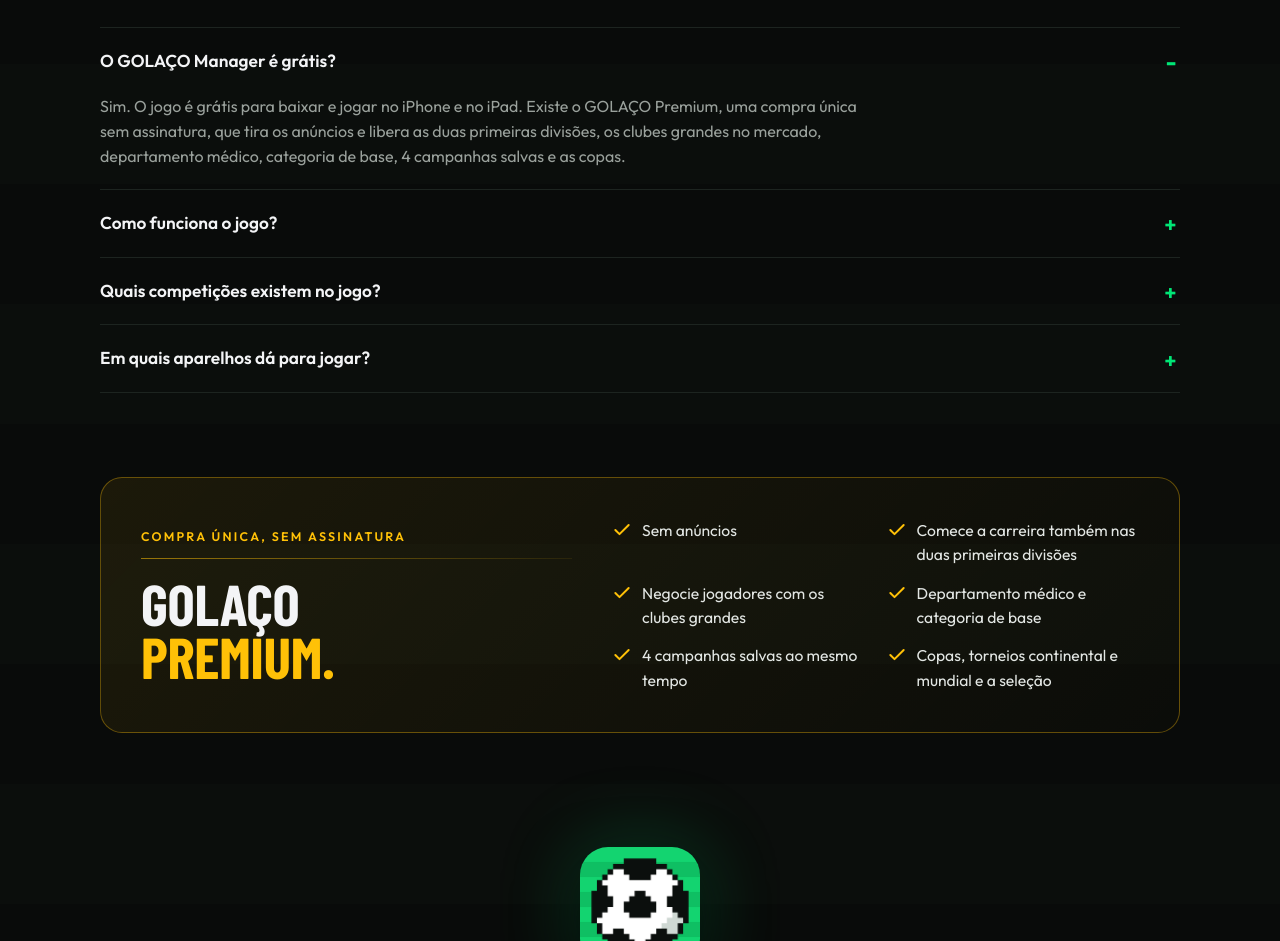
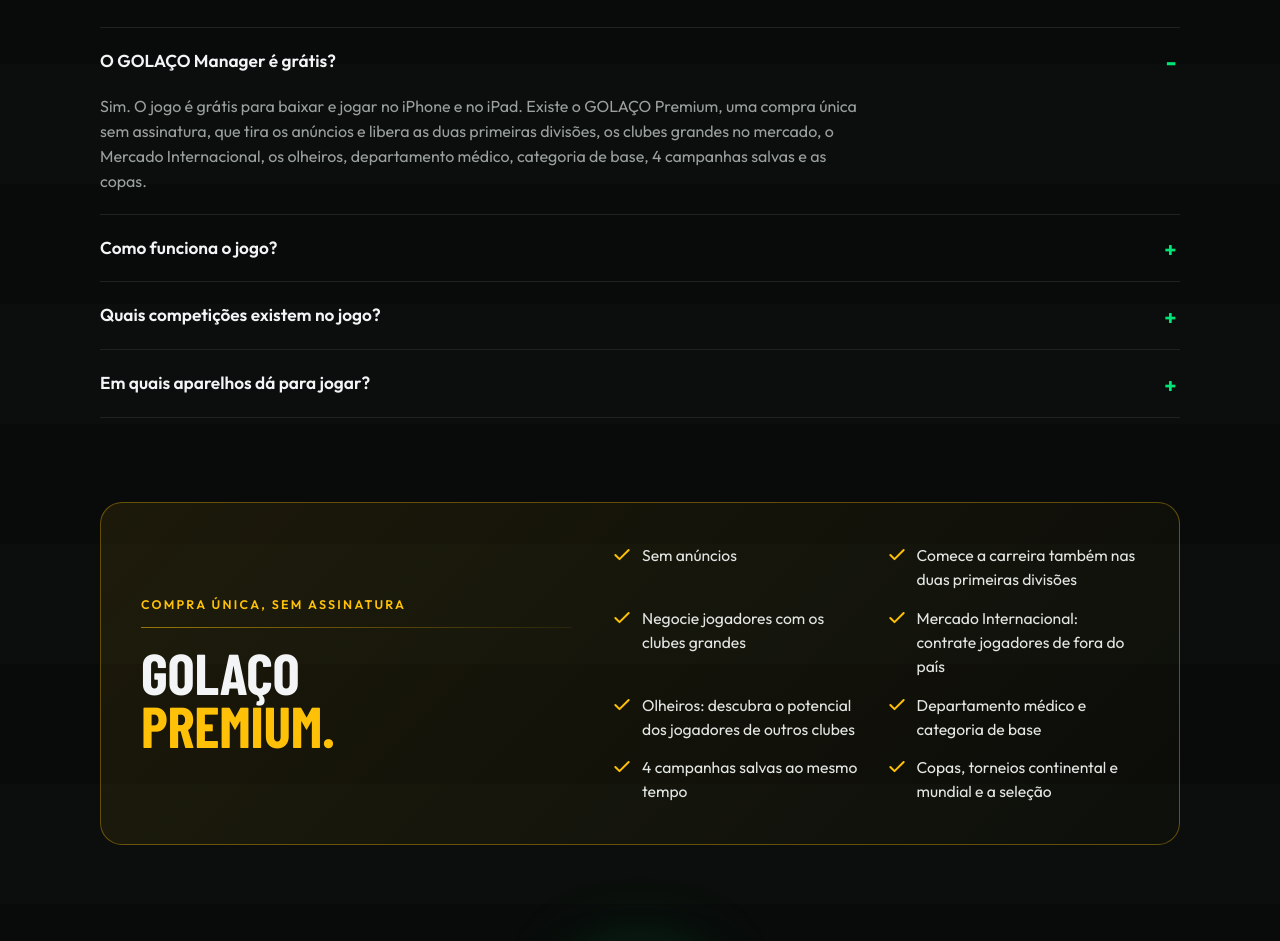
Before and after one commit to diogosanderc/golacomanager, a plain HTML site: page index.html in a window 1280 px wide. Shown: the part 6176-7117 px from the top of the page. Drawn offline with nearby package versions, Linux system fonts and the light colour scheme; a web font is replaced by a local one.

Commit message:
Premium no site lista todas as vantagens (Mercado Internacional e olheiros)
Co-Authored-By: Claude Opus 5.5 <noreply@anthropic.com>
Claude-Session: https://claude.ai/code/session_01U1FBk5zST6cQaqJPta6eqG

```diff
--- a/index.html
+++ b/index.html
@@ -61,7 +61,7 @@
     {
       "@type": "FAQPage",
       "mainEntity": [
-        { "@type": "Question", "name": "O GOLAÇO Manager é grátis?", "acceptedAnswer": { "@type": "Answer", "text": "Sim. O jogo é grátis para baixar e jogar no iPhone e no iPad. Existe o GOLAÇO Premium, uma compra única sem assinatura, que tira os anúncios e libera as duas primeiras divisões, os clubes grandes no mercado, departamento médico, categoria de base, 4 campanhas salvas e as copas." } },
+        { "@type": "Question", "name": "O GOLAÇO Manager é grátis?", "acceptedAnswer": { "@type": "Answer", "text": "Sim. O jogo é grátis para baixar e jogar no iPhone e no iPad. Existe o GOLAÇO Premium, uma compra única sem assinatura, que tira os anúncios e libera as duas primeiras divisões, os clubes grandes no mercado, o Mercado Internacional, os olheiros, departamento médico, categoria de base, 4 campanhas salvas e as copas." } },
         { "@type": "Question", "name": "Como funciona o jogo?", "acceptedAnswer": { "@type": "Answer", "text": "Você é o técnico e dirigente de um clube brasileiro: escolhe o esquema tático, escala o time, contrata e vende jogadores, renova contratos e acompanha cada partida ao vivo, lance a lance, com a narração e os placares da rodada ao mesmo tempo." } },
         { "@type": "Question", "name": "Quais competições existem no jogo?", "acceptedAnswer": { "@type": "Answer", "text": "Três divisões nacionais com acesso e rebaixamento, a copa nacional em mata-mata, o torneio continental e o Mundial. A carreira começa num clube pequeno da 3ª divisão." } },
         { "@type": "Question", "name": "Em quais aparelhos dá para jogar?", "acceptedAnswer": { "@type": "Answer", "text": "No iPhone e no iPad, pela App Store." } }
@@ -380,7 +380,7 @@ src="https://www.facebook.com/tr?id=1486876483281927&ev=PageView&noscript=1"
       <div class="kick">Perguntas frequentes</div><div class="rule"></div>
       <h2>Tudo sobre <em>o jogo.</em></h2>
       <div class="qa">
-        <details open><summary>O GOLAÇO Manager é grátis?</summary><p>Sim. O jogo é grátis para baixar e jogar no iPhone e no iPad. Existe o GOLAÇO Premium, uma compra única sem assinatura, que tira os anúncios e libera as duas primeiras divisões, os clubes grandes no mercado, departamento médico, categoria de base, 4 campanhas salvas e as copas.</p></details>
+        <details open><summary>O GOLAÇO Manager é grátis?</summary><p>Sim. O jogo é grátis para baixar e jogar no iPhone e no iPad. Existe o GOLAÇO Premium, uma compra única sem assinatura, que tira os anúncios e libera as duas primeiras divisões, os clubes grandes no mercado, o Mercado Internacional, os olheiros, departamento médico, categoria de base, 4 campanhas salvas e as copas.</p></details>
         <details><summary>Como funciona o jogo?</summary><p>Você é o técnico e dirigente de um clube brasileiro: escolhe o esquema tático, escala o time, contrata e vende jogadores, renova contratos e acompanha cada partida ao vivo, lance a lance, com a narração e os placares da rodada ao mesmo tempo.</p></details>
         <details><summary>Quais competições existem no jogo?</summary><p>Três divisões nacionais com acesso e rebaixamento, a copa nacional em mata-mata, o torneio continental e o Mundial. A carreira começa num clube pequeno da 3ª divisão.</p></details>
         <details><summary>Em quais aparelhos dá para jogar?</summary><p>No iPhone e no iPad, pela App Store.</p></details>
@@ -396,6 +396,8 @@ src="https://www.facebook.com/tr?id=1486876483281927&ev=PageView&noscript=1"
         <li><svg><use href="#i-check"/></svg>Sem anúncios</li>
         <li><svg><use href="#i-check"/></svg>Comece a carreira também nas duas primeiras divisões</li>
         <li><svg><use href="#i-check"/></svg>Negocie jogadores com os clubes grandes</li>
+        <li><svg><use href="#i-check"/></svg>Mercado Internacional: contrate jogadores de fora do país</li>
+        <li><svg><use href="#i-check"/></svg>Olheiros: descubra o potencial dos jogadores de outros clubes</li>
         <li><svg><use href="#i-check"/></svg>Departamento médico e categoria de base</li>
         <li><svg><use href="#i-check"/></svg>4 campanhas salvas ao mesmo tempo</li>
         <li><svg><use href="#i-check"/></svg>Copas, torneios continental e mundial e a seleção</li>
```
